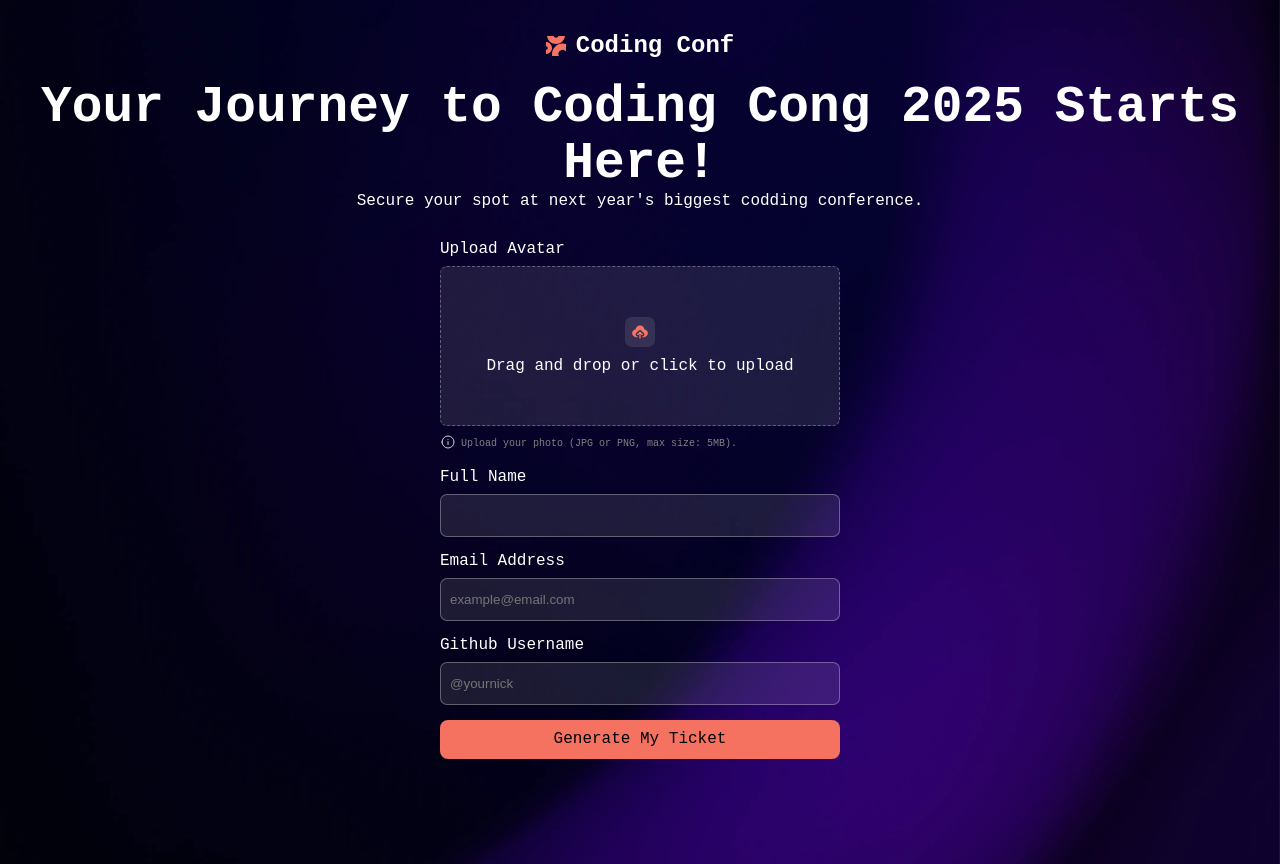
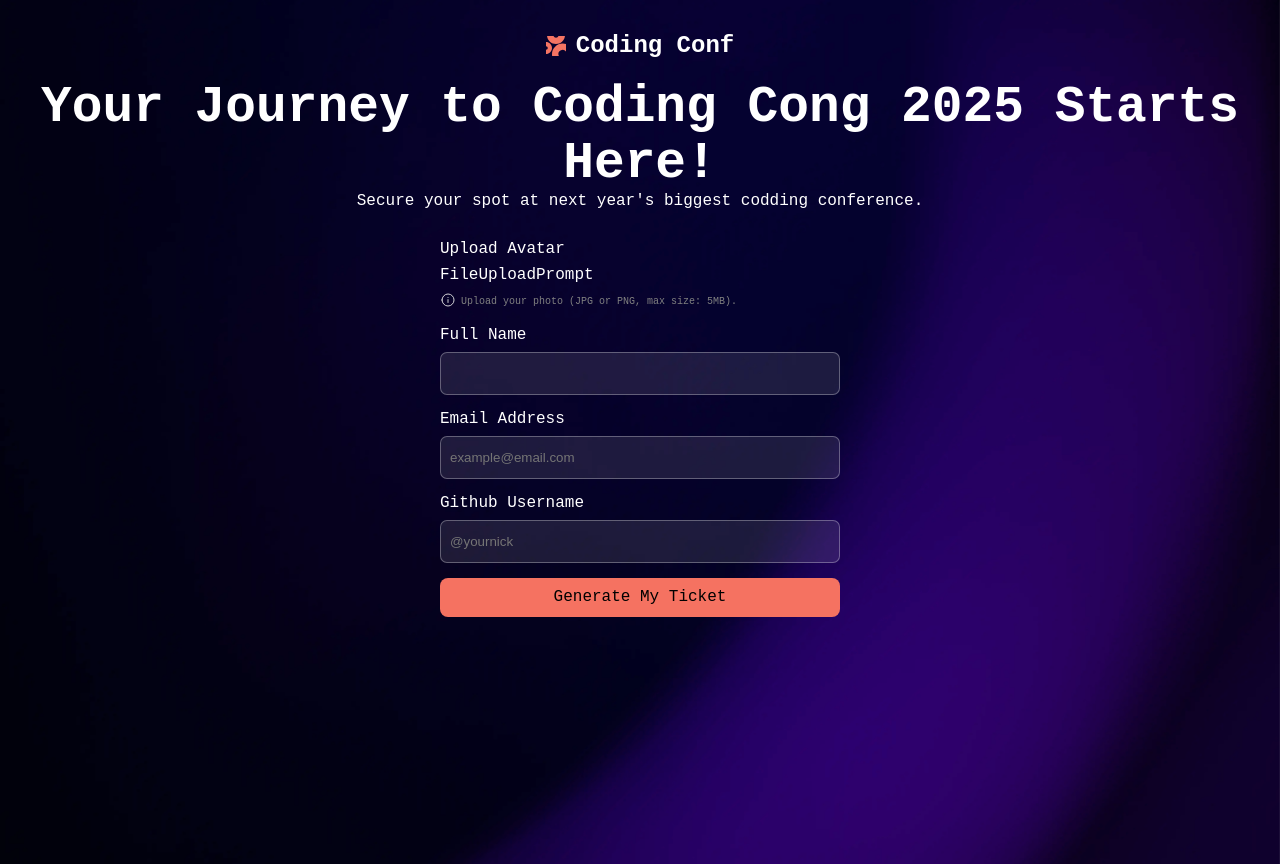
Before and after one commit to imrisko222/conference-ticket-generator, a React (Vite) app: page / in a window 1280 px wide. Built offline with nearby package versions, Linux system fonts and the light colour scheme.

Commit message:
zaklady pre rodica FileUpload a jeho potomkov

```diff
--- a/src/components/Form/Form.jsx
+++ b/src/components/Form/Form.jsx
@@ -1,9 +1,10 @@
 import React from "react";
-import { useState } from "react";
+// import { useState } from "react";
 import styles from "./Form.module.css";
+import FileUpload from "../InputUpload/FileUpload";
 
 const Form = () => {
-  const [preview, setPreview] = useState();
+  // const [preview, setPreview] = useState();
 
   const submitHandler = (e) => {
     e.preventDefault();
@@ -15,7 +16,9 @@ const Form = () => {
       <div className={styles.inputFileContainer}>
         <p className={styles.smallInformation}>Upload Avatar</p>
         <label className={styles.labelStyle} htmlFor="uploadInput">
-          <span className={styles.fileStyle}>
+          {/* POKUS S PODMIENECNYM RENDEROVANIM KOMPONENTY */}
+          <FileUpload />
+          {/* <span className={styles.fileStyle}>
             <svg
               className={styles.uploadIcon}
               xmlns="http://www.w3.org/2000/svg"
@@ -46,7 +49,7 @@ const Form = () => {
             accept="image/jpeg, image/png"
             name="avatar"
             placeholder="Drag and drop or click to upload"
-          />
+          /> */}
         </label>
         <p className={styles.smallInformation}>
           Upload your photo (JPG or PNG, max size: 5MB).
--- /dev/null
+++ b/src/components/InputUpload/FilePreview.jsx
@@ -0,0 +1,7 @@
+import React from "react";
+
+const FilePreview = () => {
+  return <div>FilePreview</div>;
+};
+
+export default FilePreview;
--- /dev/null
+++ b/src/components/InputUpload/FileUpload.jsx
@@ -0,0 +1,11 @@
+import React from "react";
+import { useState } from "react";
+import FilePreview from "./FilePreview";
+import FileUploadPrompt from "./FileUploadPrompt";
+const FileUpload = () => {
+  const [preview, setPreview] = useState("");
+
+  return <>{preview ? <FilePreview /> : <FileUploadPrompt />}</>;
+};
+
+export default FileUpload;
--- /dev/null
+++ b/src/components/InputUpload/FileUploadPrompt.jsx
@@ -0,0 +1,7 @@
+import React from "react";
+
+const FileUploadPrompt = () => {
+  return <div>FileUploadPrompt</div>;
+};
+
+export default FileUploadPrompt;
```
